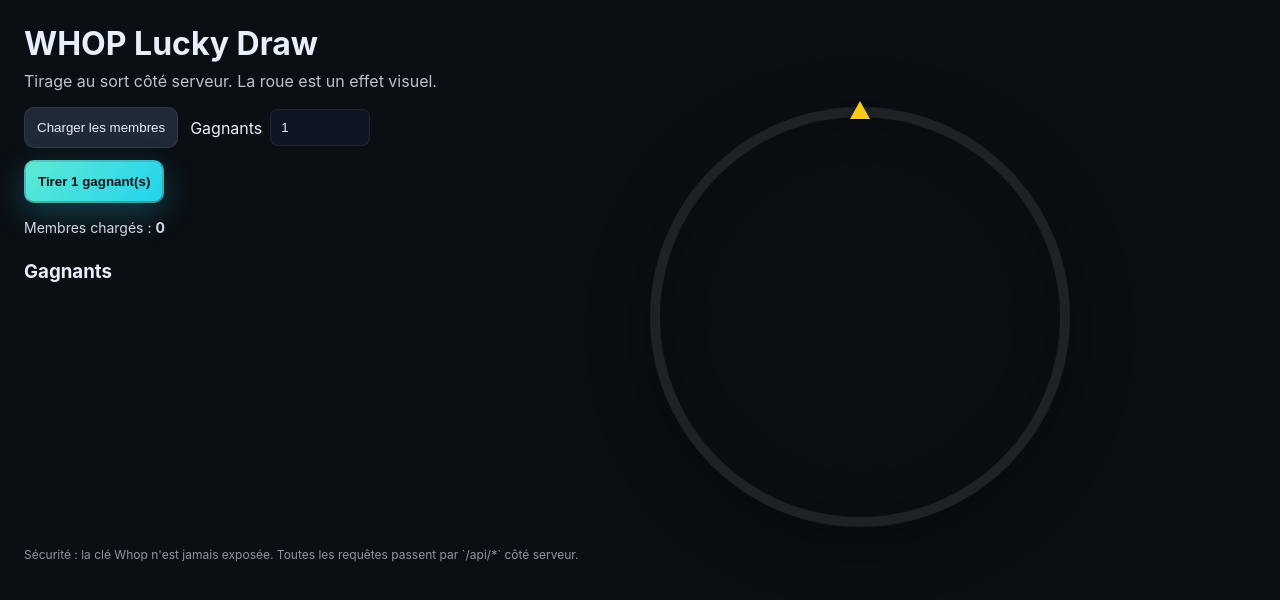
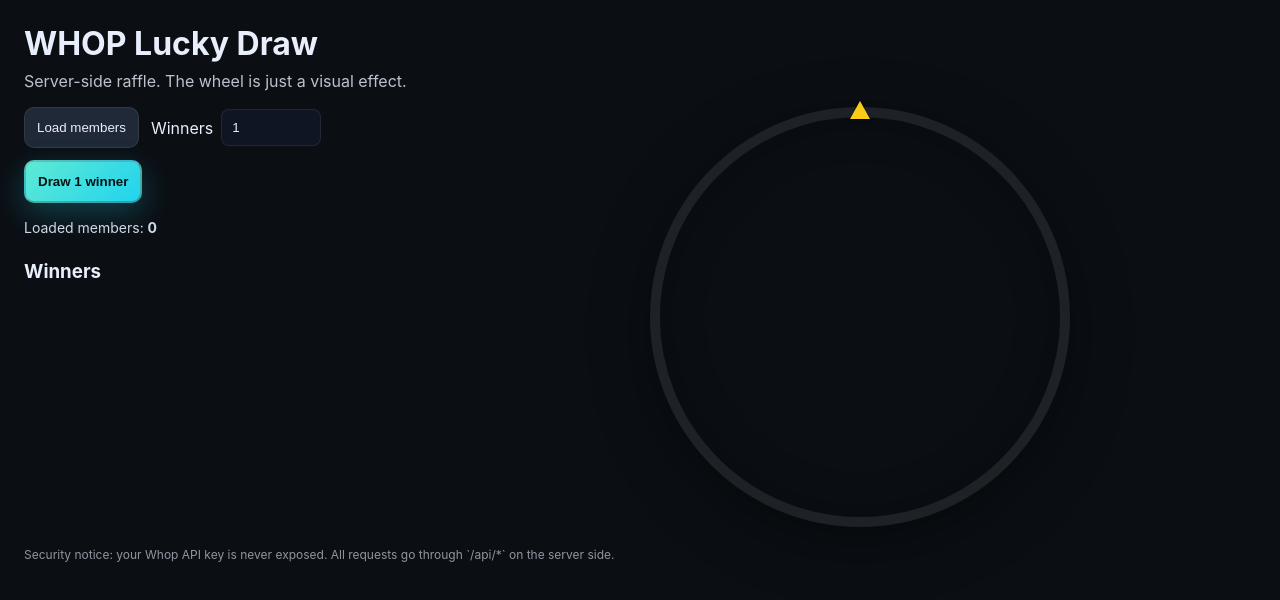
Before and after one commit to sat0oshi/whop-luckydraw, a Next.js app: page / in a window 1280 px wide. Shown: the top 600 px of the page. Built offline with nearby package versions, Linux system fonts and the light colour scheme.

Commit message:
Update page.tsx

```diff
--- a/src/app/page.tsx
+++ b/src/app/page.tsx
@@ -21,7 +21,7 @@
       if (json.error) throw new Error(json.error);
       setMembers(json.members || []);
     } catch (e: any) {
-      alert(e.message || "Erreur de chargement");
+      alert(e.message || "Loading error");
     } finally {
       setLoading(false);
     }
@@ -29,8 +29,8 @@
 
   async function draw() {
     try {
-      if (!members.length) return alert("Charge d'abord les membres");
-      if (count < 1) return alert("Nombre de gagnants invalide");
+      if (!members.length) return alert("Please load members first");
+      if (count < 1) return alert("Invalid number of winners");
       const res = await fetch(`/api/draw`, {
         method: "POST",
         headers: { "Content-Type": "application/json" },
@@ -43,7 +43,7 @@
       const winnerName = ws[0]?.name;
       setSpinName(winnerName);
     } catch (e: any) {
-      alert(e.message || "Erreur de tirage");
+      alert(e.message || "Draw error");
     }
   }
 
@@ -54,44 +54,61 @@
       if (base.length < max) return [...base, spinName];
       base[0] = spinName;
     }
-    return base.length ? base : ["En attente..."];
+    return base.length ? base : ["Waiting..."];
   }, [members, spinName]);
 
   return (
     <main style={{ padding: 24, color: "#e8eefc", background: "#0b0f14", minHeight: "100vh" }}>
       <h1 style={{ margin: 0 }}>WHOP Lucky Draw</h1>
-      <p style={{ opacity: 0.8, marginTop: 8 }}>Tirage au sort côté serveur. La roue est un effet visuel.</p>
+      <p style={{ opacity: 0.8, marginTop: 8 }}>
+        Server-side raffle. The wheel is just a visual effect.
+      </p>
 
       <div style={{ display: "grid", gridTemplateColumns: "420px 1fr", gap: 20 }}>
         <section>
           <div style={{ display: "flex", gap: 12, alignItems: "center", flexWrap: "wrap" }}>
             <button onClick={loadMembers} disabled={loading} style={btn()}>
-              {loading ? "Chargement..." : "Charger les membres"}
+              {loading ? "Loading..." : "Load members"}
             </button>
             <div style={{ display: "flex", gap: 8, alignItems: "center" }}>
-              <label>Gagnants</label>
+              <label>Winners</label>
               <input
                 type="number"
                 min={1}
                 max={Math.max(1, members.length)}
                 value={count}
                 onChange={(e) => setCount(Number(e.target.value))}
-                style={{ padding: 10, borderRadius: 8, width: 100, background: "#0f1522", color: "#e8eefc", border: "1px solid rgba(255,255,255,0.08)" }}
+                style={{
+                  padding: 10,
+                  borderRadius: 8,
+                  width: 100,
+                  background: "#0f1522",
+                  color: "#e8eefc",
+                  border: "1px solid rgba(255,255,255,0.08)",
+                }}
               />
             </div>
             <button onClick={draw} disabled={!members.length} style={btnPrimary()}>
-              Tirer {count} gagnant(s)
+              Draw {count} winner{count > 1 ? "s" : ""}
             </button>
           </div>
 
           <div style={{ marginTop: 16, fontSize: 14, opacity: 0.9 }}>
-            Membres chargés : <b>{members.length}</b>
+            Loaded members: <b>{members.length}</b>
           </div>
 
-          <h3 style={{ marginTop: 24 }}>Gagnants</h3>
+          <h3 style={{ marginTop: 24 }}>Winners</h3>
           <div style={{ display: "flex", gap: 8, flexWrap: "wrap" }}>
             {winners.map((w) => (
-              <span key={w.id} style={{ background: "#22d3ee", color: "#00323e", padding: "8px 12px", borderRadius: 999 }}>
+              <span
+                key={w.id}
+                style={{
+                  background: "#22d3ee",
+                  color: "#00323e",
+                  padding: "8px 12px",
+                  borderRadius: 999,
+                }}
+              >
                 {w.name}
               </span>
             ))}
@@ -104,15 +121,29 @@
       </div>
 
       <p style={{ fontSize: 12, opacity: 0.6, marginTop: 20 }}>
-        Sécurité : la clé Whop n'est jamais exposée. Toutes les requêtes passent par `/api/*` côté serveur.
+        Security notice: your Whop API key is never exposed.
+        All requests go through `/api/*` on the server side.
       </p>
     </main>
   );
 }
 
 function btn() {
-  return { padding: 12, borderRadius: 10, background: "#1f2937", color: "#e8eefc", border: "1px solid rgba(255,255,255,0.08)" } as const;
+  return {
+    padding: 12,
+    borderRadius: 10,
+    background: "#1f2937",
+    color: "#e8eefc",
+    border: "1px solid rgba(255,255,255,0.08)",
+  } as const;
 }
 function btnPrimary() {
-  return { padding: 12, borderRadius: 10, background: "linear-gradient(135deg,#5eead4,#22d3ee)", color: "#001316", fontWeight: 700, boxShadow: "0 10px 30px rgba(34,211,238,0.25)" } as const;
+  return {
+    padding: 12,
+    borderRadius: 10,
+    background: "linear-gradient(135deg,#5eead4,#22d3ee)",
+    color: "#001316",
+    fontWeight: 700,
+    boxShadow: "0 10px 30px rgba(34,211,238,0.25)",
+  } as const;
 }
```
